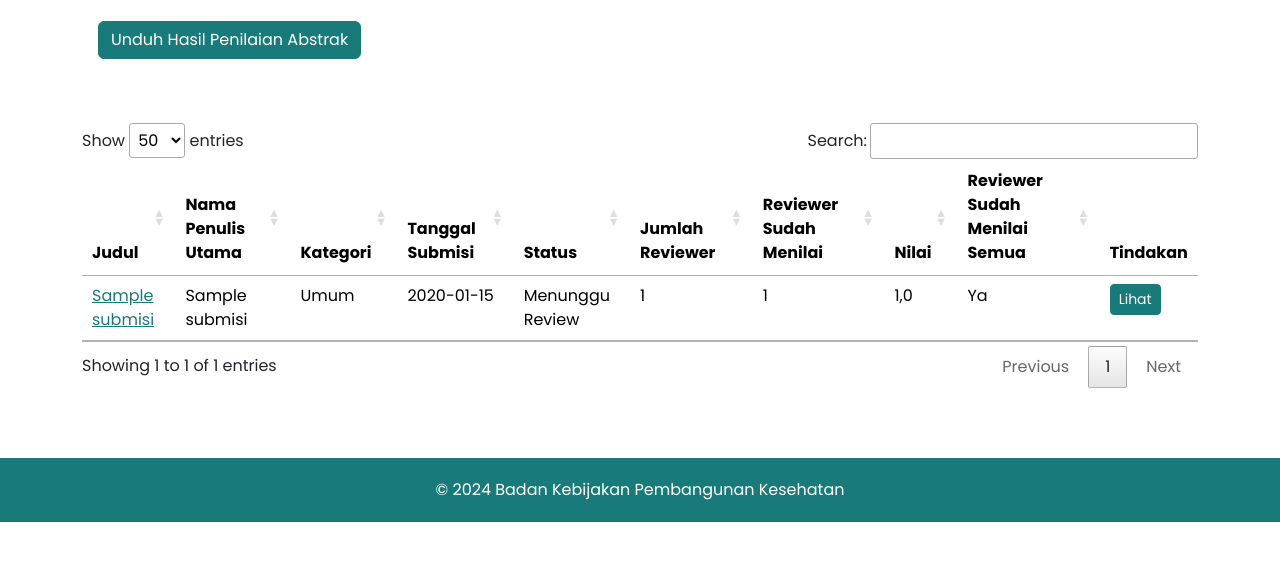
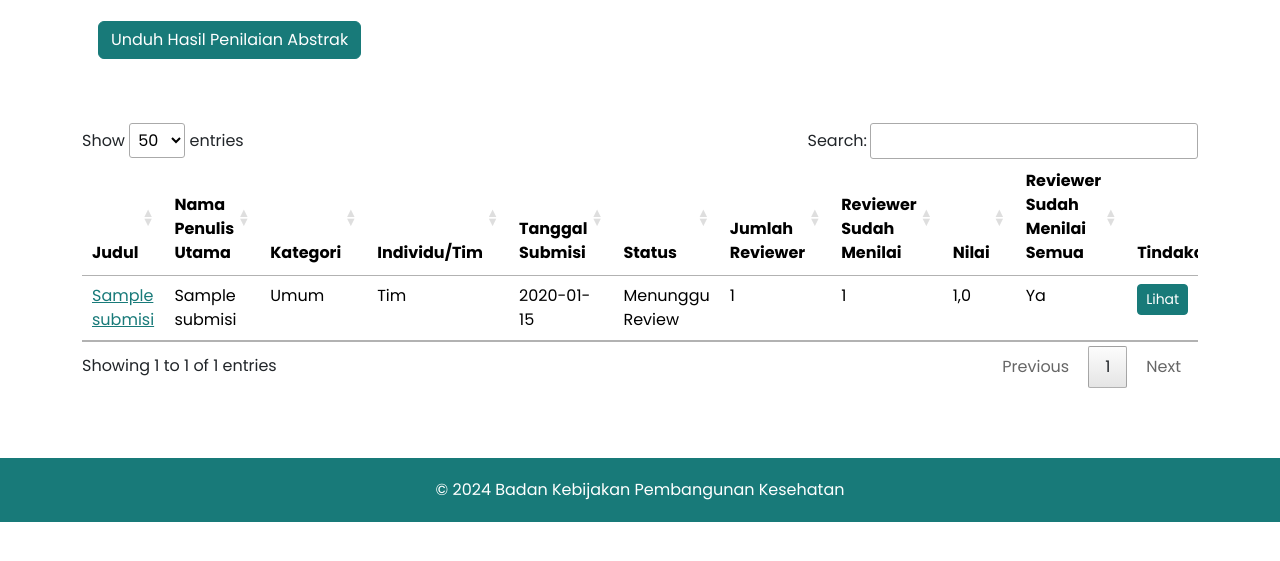
Before and after one commit to GottfriedCP/pb-awards, a Django app: page /list-submisi/ in a window 1280 px wide. Shown: the part 190-751 px from the top of the page. Run offline with Django 5.2, Linux system fonts and the light colour scheme; a user stored in the database is signed in; tables that the repository leaves empty hold one stand-in row (values such as "Sample post"); parts of the project's set-up code (start-up, migrations or seed data) failed here and were passed over; some libraries are stand-ins or nearby versions.

Commit message:
indiv/tim

```diff
--- a/hp_awards/templates/hp_awards/list_submisi_admin.html
+++ b/hp_awards/templates/hp_awards/list_submisi_admin.html
@@ -31,6 +31,7 @@
                     <th>Judul</th>
                     <th>Nama Penulis Utama</th>
                     <th>Kategori</th>
+                    <th>Individu/Tim</th>
                     <th>Tanggal Submisi</th>
                     <th>Status</th>
                     <th>Jumlah Reviewer</th>
@@ -48,6 +49,7 @@
                     <!-- <td>{{ submisi.afiliasi }}</td>
                     <td>{{ submisi.get_pendidikan_display }}</td> -->
                     <td>{{ submisi.get_kategori_pendaftar_display }}</td>
+                    <td>{% if submisi.kolaborators.exists %}Tim{% else %}Individu{% endif %}</td>
                     <td>{{ submisi.created_at|date:'Y-m-d' }}</td>
                     <td>{{ submisi.get_status_display }}</td>
                     <td>{{ submisi.reviewers.count }}</td>
```
